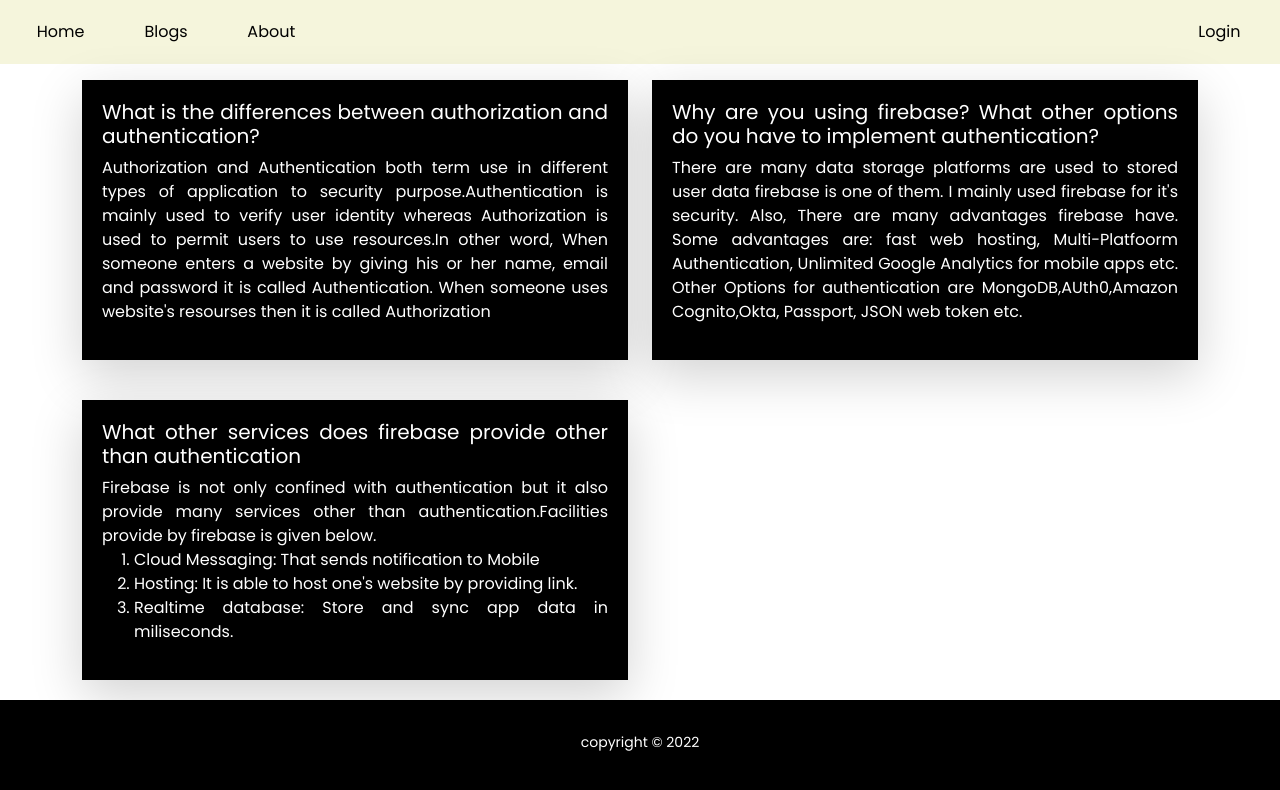
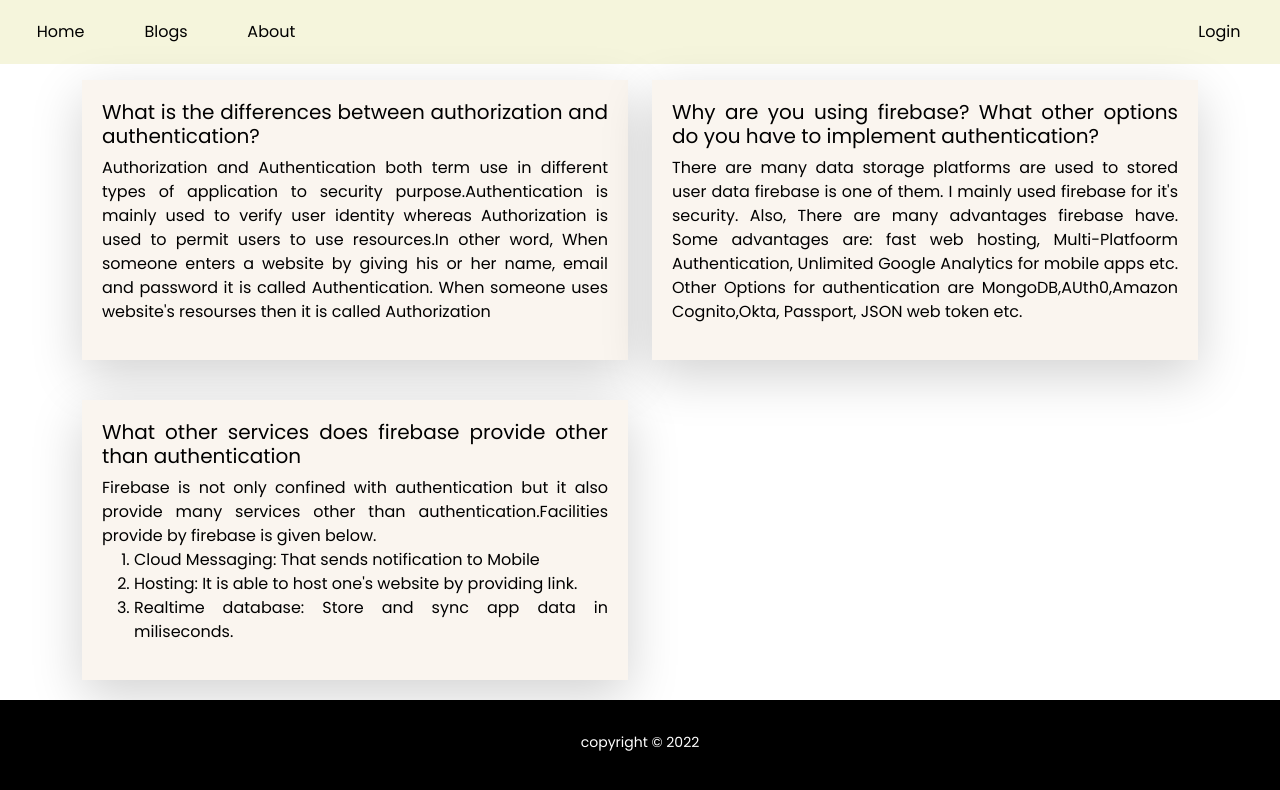
Before and after one commit to Mahmudulislamasif/Tutot-guide, a React (Create React App) app: page /blogs in a window 1280 px wide. Shown: the top 790 px of the page. Built offline with nearby package versions, Linux system fonts and the light colour scheme; no server answers.

Commit message:
fix some issues

```diff
--- a/src/Pages/Blogs/Blogs.css
+++ b/src/Pages/Blogs/Blogs.css
@@ -1,12 +1,8 @@
-@import url('https://fonts.googleapis.com/css2?family=Poppins&family=Roboto&display=swap');
- body
-{
-    font-family: 'Poppins', sans-serif;
-}
+
 .blogs-class
 {
-    background-color: black;
-    color: white;
+    background-color: rgb(250, 245, 239);
+    color: black;
     text-align: justify;
     padding: 20px;
 }
--- a/src/Pages/SignUp/SignUp.js
+++ b/src/Pages/SignUp/SignUp.js
@@ -27,6 +27,7 @@
     if(user)
     {
         navigate('/home')
+
     }
     const signUpNewUser =(event)=>
     {
@@ -43,7 +44,7 @@
         <div className='login-form'>
         <h1>Register</h1>
         <form onSubmit={signUpNewUser}>
-            <input onBlur={handleEmail}  type="email" name='email' placeholder='email' reqiured/>
+            <input onBlur={handleEmail}  type="email" name="email" placeholder="email" reqiured/>
             <input onBlur={handlePassword}   type="password" name="password" placeholder="password" required/>
             <input onBlur={handleConfirmPassword}  type="password" name="password" placeholder="Confirm Password" required/>
             {
```
